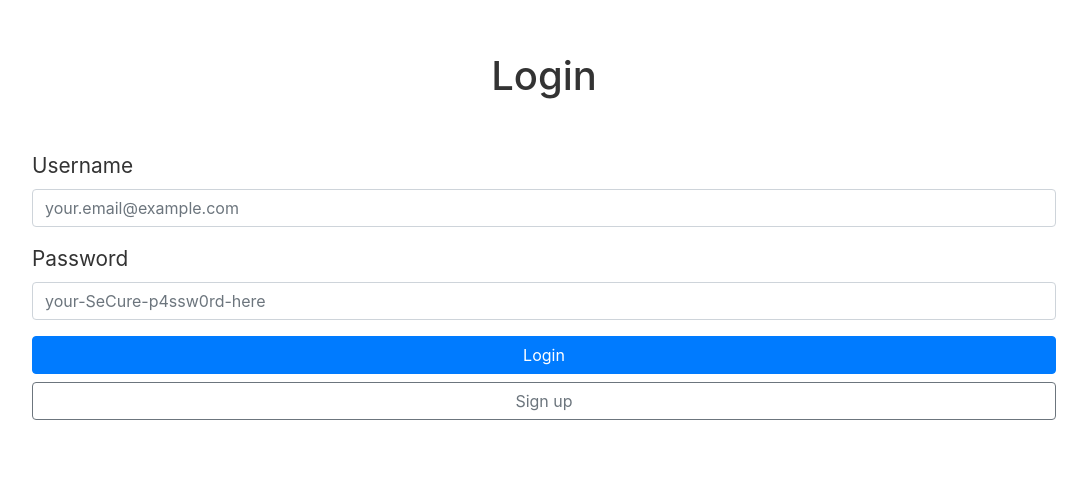
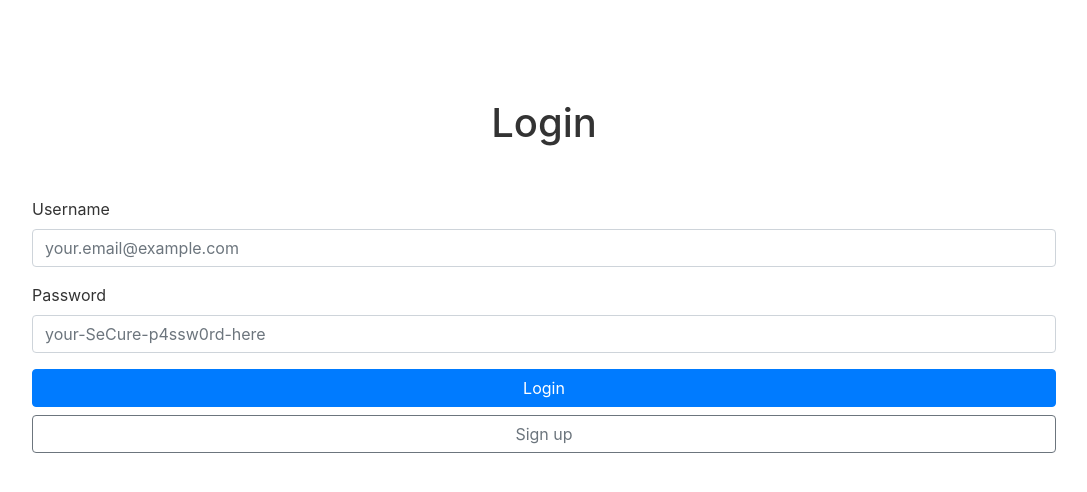
Before and after one commit to teekkari/staysane, a React (Create React App) app in the folder frontend/: page / in a window 1280 px wide. Shown: the part 124-616 px from the top of the page, without its empty margins (96-1183 px from the left). Built offline with nearby package versions, Linux system fonts and the light colour scheme.

Commit message:
refactored login styling (width from form to wrapper)

```diff
--- a/frontend/src/components/authentication/Login.css
+++ b/frontend/src/components/authentication/Login.css
@@ -3,9 +3,9 @@
     flex-direction: column;
     justify-content: center;
     align-items: center;
-    height: 90vh;
-
-    font-size: 1.3rem;
+    height: 100vh;
+    width: 80%;
+    margin: 0px 10%;
 
     color: #333;
 }
@@ -15,5 +15,5 @@
 }
 
 #login-wrapper form {
-    width: 80%;
+    width: 100%;
 }
```
